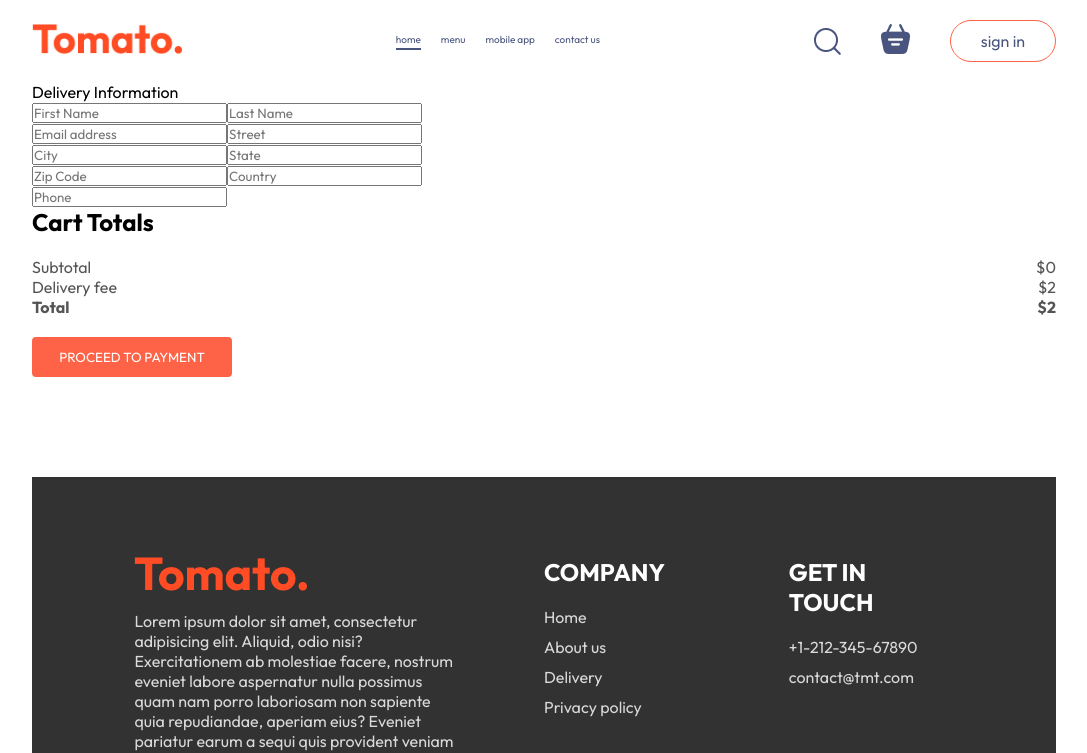
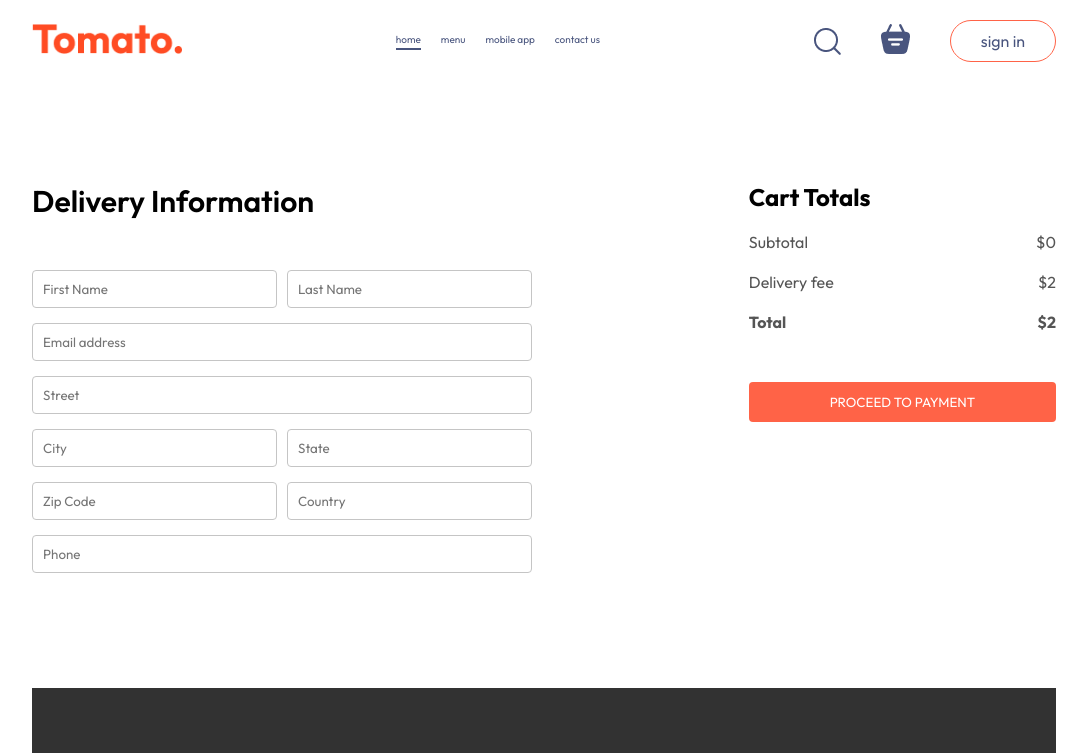
Before and after one commit to M-Aditya-11/food_del, a React (Vite) app in the folder frontend/: page /order in a window 1280 px wide. Shown: the top 753 px of the page, without its empty margins (96-1183 px from the left). Built offline with nearby package versions, Linux system fonts and the light colour scheme.

Commit message:
Added CSS for Place Order Page

```diff
--- a/frontend/src/pages/PlaceOrder/PlaceOrder.css
+++ b/frontend/src/pages/PlaceOrder/PlaceOrder.css
@@ -0,0 +1,45 @@
+.place-order{
+    display: flex;
+    align-items: start;
+    justify-content: space-between;
+    gap: 50px;
+    margin-top: 100px;
+}
+.place-order-left{
+    width: 100%;
+    max-width: max(30%,500px);
+}
+.place-order-left .title{
+    font-size: 30px;
+    font-weight: 600;
+    margin-bottom: 50px;
+}
+.place-order-left input{
+    margin-bottom: 15px;
+    width: 100%;
+    padding: 10px;
+    border: 1px solid #c5c5c5;
+    border-radius: 4px;
+    outline-color: tomato;
+}
+.place-order-left .multi-fields{
+    display: flex;
+    gap: 10px;
+}
+.place-order-right{
+    width: 100%;
+    max-width: max(30%,300px);
+    align-items: center;
+}
+.place-order .cart-total button{
+    margin-top: 30px;
+}
+.cart-total button{
+    border: none;
+    color: white;
+    background-color: tomato;
+    width: 100%;
+    padding: 12px 0px;
+    border-radius: 4px;
+    cursor: pointer;
+}
--- a/frontend/src/pages/PlaceOrder/PlaceOrder.jsx
+++ b/frontend/src/pages/PlaceOrder/PlaceOrder.jsx
@@ -29,7 +29,7 @@ const PlaceOrder = () => {
       <div className="place-order-right">
       <div className="cart-total">
           <h2>Cart Totals</h2>
-          <div>
+          <div className='cart-total'>
             <div className="cart-total-details">
               <p>Subtotal</p>
               <p>${getTotalCartAmount()}</p>
```
